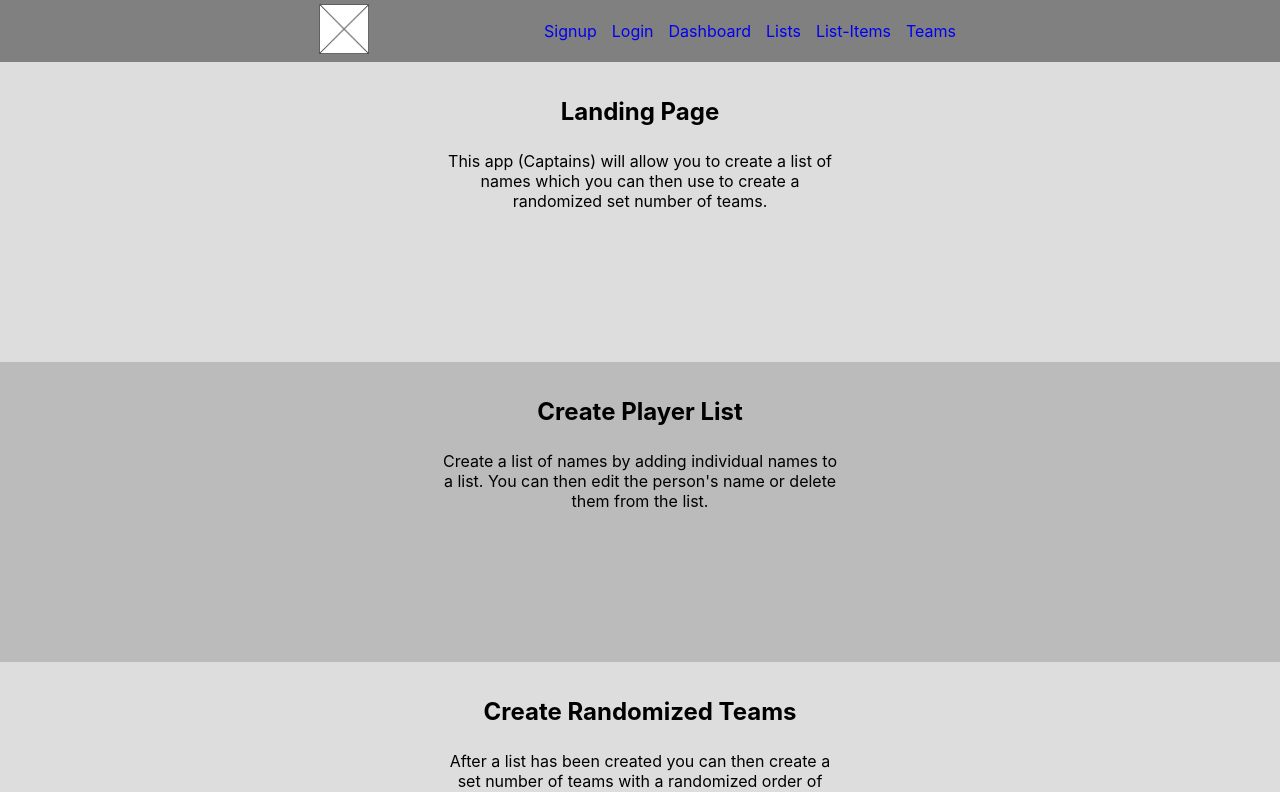
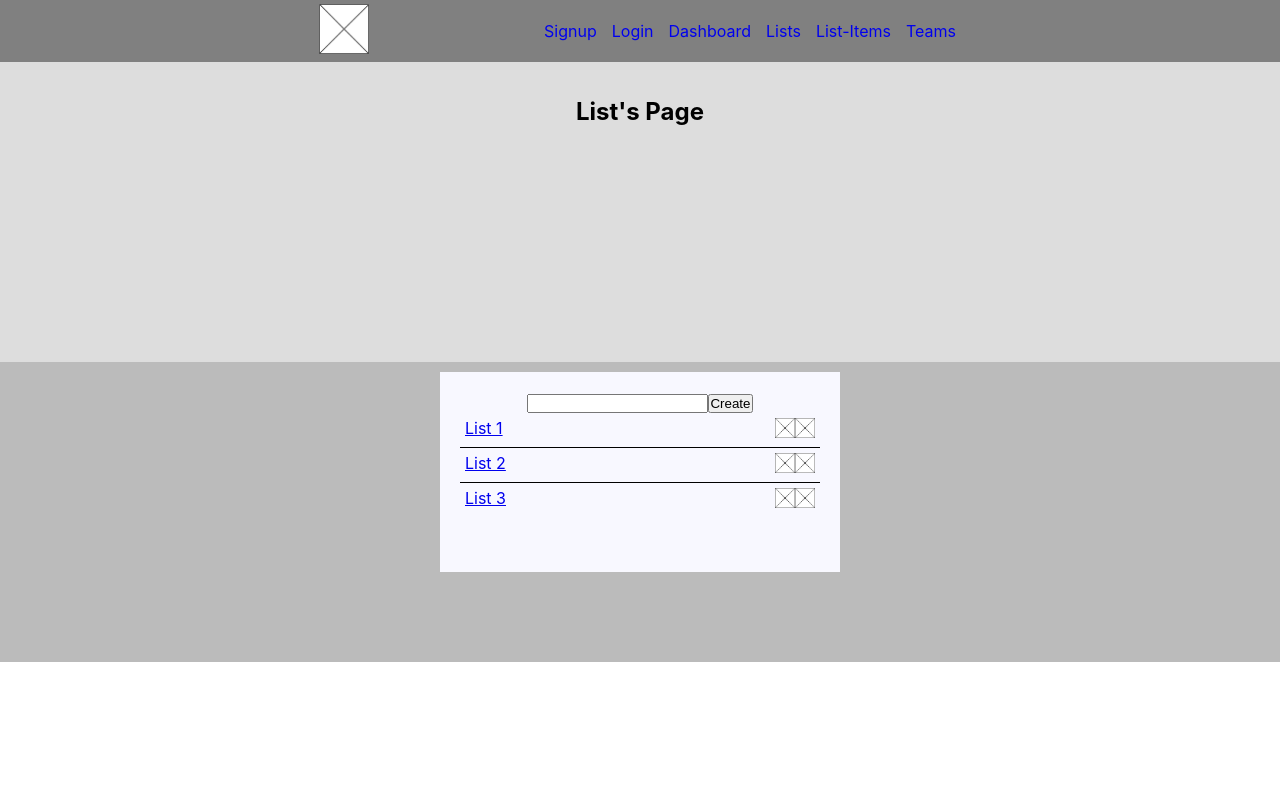
Before and after one commit to denver92john/captains-client, a React (Create React App) app: page /lists in a window 1280 px wide. Shown: the top 792 px of the page. Built offline with nearby package versions, Linux system fonts and the light colour scheme.

Commit message:
html wireframe list page

```diff
--- a/src/components/App/App.js
+++ b/src/components/App/App.js
@@ -21,6 +21,7 @@ class App extends Component {
         <main className="App-main">
           <Switch>
             <Route
+              exact
               path={'/'}
               component={LandingPage}
             />
--- /dev/null
+++ b/src/components/Dash/Dash.css
@@ -0,0 +1,22 @@
+.dash {
+    padding: 20px;
+    background-color: ghostwhite;
+    min-width: 200px;
+    min-height: 200px;
+    display: flex;
+    flex-flow: row wrap;
+    justify-content: space-evenly;
+    align-items: center;
+}
+
+.dash-icon {
+    flex-basis: 50%;
+}
+
+.dash-icon-img {
+    width: 50px;
+}
+
+.dash-icon-text {
+    font-size: 18px;
+}
--- /dev/null
+++ b/src/components/Dash/Dash.js
@@ -0,0 +1,29 @@
+import React, {Component} from 'react';
+import {Link} from 'react-router-dom';
+import icon from '../../img/wireframe-box.jpg';
+import './Dash.css';
+
+class Dash extends Component {
+    render() {
+        return (
+            <div className="wrapper">
+                <div className="dash">
+                    <div className="dash-icon">
+                        <Link to="/lists">
+                            <img src={icon} alt="List's icon" className="dash-icon-img" />
+                        </Link>
+                        <h2 className="dash-icon-text">Lists</h2>
+                    </div>
+                    <div className="dash-icon">
+                        <Link to="/teams">
+                            <img src={icon} alt="Team's icon" className="dash-icon-img" />
+                        </Link>
+                        <h2 className="dash-icon-text">Teams</h2>
+                    </div>
+                </div>
+            </div>
+        );
+    }
+}
+
+export default Dash;
--- /dev/null
+++ b/src/components/List/List.css
@@ -0,0 +1,26 @@
+.list-component {
+    padding: 20px;
+    background-color: ghostwhite;
+    min-width: 200px;
+    min-height: 200px;
+}
+
+.named-list {
+    list-style-type: none;
+    text-align: left;
+}
+
+.named-list li {
+    border-bottom: 1px solid black;
+	padding: 5px;
+	display: flex;
+	justify-content: space-between;
+}
+
+.named-list li:last-of-type {
+	border-bottom: none;
+}
+
+.list-item-button {
+    width: 20px;
+}
--- /dev/null
+++ b/src/components/List/List.js
@@ -0,0 +1,55 @@
+import React, {Component} from 'react';
+import {Link} from 'react-router-dom';
+import {Form, Input, Button} from '../Utils/Utils';
+import icon from '../../img/wireframe-box.jpg';
+import './List.css';
+
+class List extends Component {
+    render() {
+        return (
+            <div className="wrapper">
+                <div className="list-component">
+                    <Form>
+                        <div className="form-section">
+                            <Input
+                                type="text"
+                                name="list-name"
+                                required
+                            />
+                            <Button
+                                type="submit"
+                            >
+                                Create
+                            </Button>
+                        </div>
+                    </Form>
+                    <ul className="named-list">
+                        <li>
+                            <Link to="/list-items">List 1</Link>
+                            <form>
+                                <input type="image" src={icon} alt="edit button" className="list-item-button" />
+                                <input type="image" src={icon} alt="delete button" className="list-item-button" />
+                            </form>
+                        </li>
+                        <li>
+                            <Link to="/list-items">List 2</Link>
+                            <form>
+                                <input type="image" src={icon} alt="edit button" className="list-item-button" />
+                                <input type="image" src={icon} alt="delete button" className="list-item-button" />
+                            </form>
+                        </li>
+                        <li>
+                            <Link to="/list-items">List 3</Link>
+                            <form className="list-item-buttons">
+                                <input type="image" src={icon} alt="edit button" className="list-item-button" />
+                                <input type="image" src={icon} alt="delete button" className="list-item-button" />
+                            </form>
+                        </li>
+                    </ul>
+                </div>
+            </div>
+        );
+    }
+}
+
+export default List;
--- a/src/routes/DashboardPage/DashboardPage.js
+++ b/src/routes/DashboardPage/DashboardPage.js
@@ -1,9 +1,20 @@
 import React, {Component} from 'react';
+import {Section} from '../../components/Utils/Utils';
+import Dash from '../../components/Dash/Dash';
 
 class DashboardPage extends Component {
     render() {
         return (
-            <div></div>
+            <div>
+                <Section className="hero">
+                    <header className="section-header">
+                        <h1>DashboardPage Page</h1>
+                    </header>
+                </Section>
+                <Section>
+                    <Dash />
+                </Section>
+            </div>
         );
     }
 }
--- a/src/routes/LandingPage/LandingPage.js
+++ b/src/routes/LandingPage/LandingPage.js
@@ -6,13 +6,11 @@ class LandingPage extends Component {
         return (
             <div>
                 <Section className="hero">
-                    <div className="wrapper">
-                        <header className="section-header">
-                            <h1>Landing Page</h1>
-                        </header>
-                        <div className="section-div">
-                            This app (Captains) will allow you to create a list of names which you can then use to create a randomized set number of teams.
-                        </div>
+                    <header className="section-header">
+                        <h1>Landing Page</h1>
+                    </header>
+                    <div className="section-div">
+                        This app (Captains) will allow you to create a list of names which you can then use to create a randomized set number of teams.
                     </div>
                 </Section>
                 <Section>
--- a/src/routes/ListsPage/ListsPage.js
+++ b/src/routes/ListsPage/ListsPage.js
@@ -1,9 +1,20 @@
 import React, {Component} from 'react';
+import {Section} from '../../components/Utils/Utils';
+import List from '../../components/List/List';
 
 class ListsPage extends Component {
     render() {
         return (
-            <div></div>
+            <div>
+                <Section className="hero">
+                    <header className="section-header">
+                        <h1>List's Page</h1>
+                    </header>
+                </Section>
+                <Section>
+                    <List></List>
+                </Section>
+            </div>
         );
     }
 }
--- a/src/routes/LoginPage/LoginPage.js
+++ b/src/routes/LoginPage/LoginPage.js
@@ -1,9 +1,47 @@
 import React, {Component} from 'react';
+import {Input, Button, Form, Label, Required, Section} from '../../components/Utils/Utils';
+
 
 class LoginPage extends Component {
     render() {
         return (
-            <div></div>
+            <div>
+                <Section className="hero">
+                    <header className="section-header">
+                        <h1>Login Page</h1>
+                    </header>
+                </Section>
+                <Section>
+                    <div className="wrapper">
+                        <Form>
+                            <div className="form-section">
+                                <Label htmlFor="username-input"><Required />Username: </Label>
+                                <Input
+                                    type="text"
+                                    id="username-input"
+                                    name="username"
+                                    required
+                                />
+                            </div>
+                            <div className="form-section">
+                                <Label htmlFor="password-input"><Required />Password: </Label>
+                                <Input
+                                    type="password"
+                                    id="password-input"
+                                    name="password"
+                                    required
+                                />
+                            </div>
+
+                            <div className="form-buttons">
+                                <Button type="submit" className="button-submit">Submit</Button>
+                                <Button type="reset" className="button-reset">Reset</Button>
+                            </div>
+                        </Form>
+                    </div>
+
+                </Section>
+            </div>
         );
     }
 }
--- a/src/routes/SignupPage/SignupPage.js
+++ b/src/routes/SignupPage/SignupPage.js
@@ -1,9 +1,47 @@
 import React, {Component} from 'react';
+import {Input, Button, Form, Label, Required, Section} from '../../components/Utils/Utils';
 
 class SignupPage extends Component {
     render() {
         return (
-            <div></div>
+            <div>
+                <Section className="hero">
+                    <header className="section-header">
+                        <h1>Signup Page</h1>
+                    </header>
+                </Section>
+                <Section>
+                    <div className="wrapper">
+                        <Form>
+                            <div className="form-section">
+                                <Label htmlFor="username-input"><Required />Username: </Label>
+                                <Input
+                                    type="text"
+                                    id="username-input"
+                                    name="username"
+                                    placeholder="KwahiLeonard"
+                                    required
+                                />
+                            </div>
+                            <div className="form-section">
+                                <Label htmlFor="password-input"><Required />Password: </Label>
+                                <Input
+                                    type="password"
+                                    id="password-input"
+                                    name="password"
+                                    required
+                                />
+                            </div>
+
+                            <div className="form-buttons">
+                                <Button type="submit" className="button-submit">Submit</Button>
+                                <Button type="reset" className="button-reset">Reset</Button>
+                            </div>
+                        </Form>
+                    </div>
+
+                </Section>
+            </div>
         );
     }
 }
```
